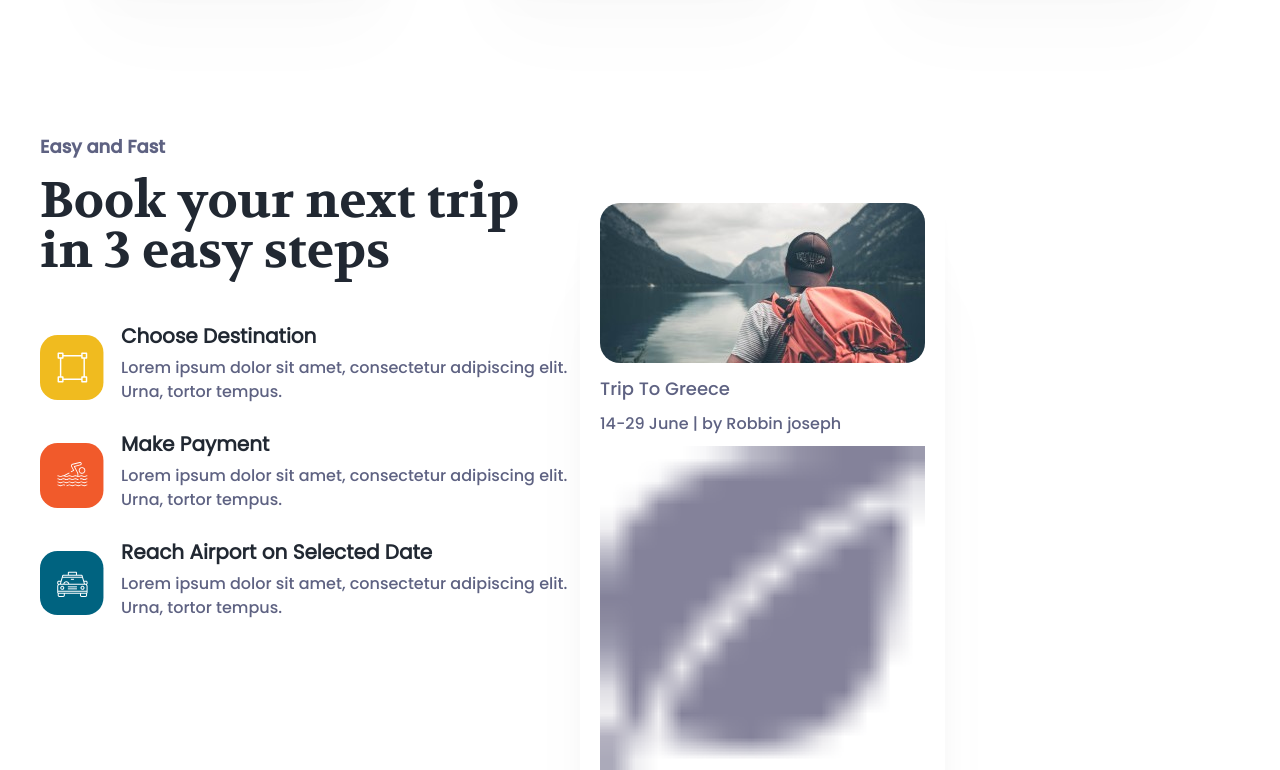
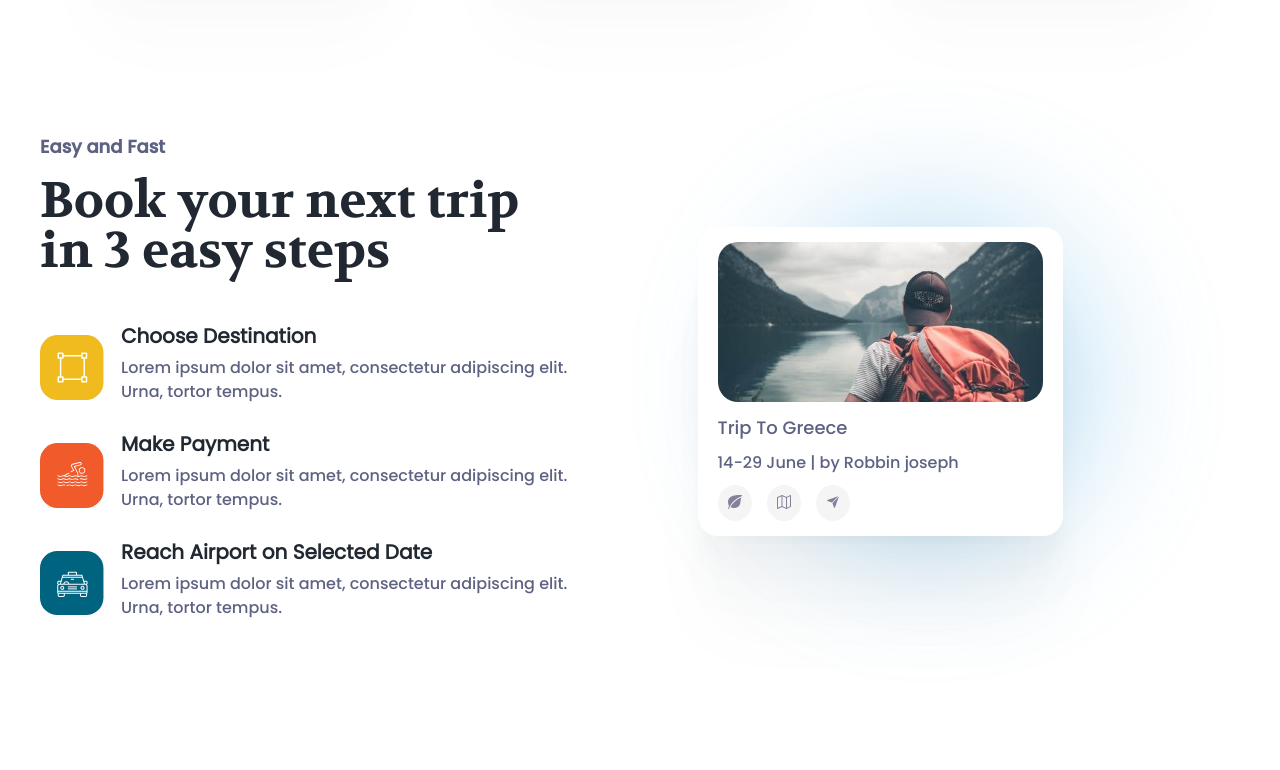
Before and after one commit to fahimfaisaal/jaddo, a website built with Vite: page src/index.html in a window 1280 px wide. Shown: the part 2320-3090 px from the top of the page. After the commit the page ends 3044 px from the top, so only its background shows below. Built offline with nearby package versions, Linux system fonts and the light colour scheme.

Commit message:
feat: add trip icon styles

```diff
--- a/src/styles/sectionStyles/trip.css
+++ b/src/styles/sectionStyles/trip.css
@@ -23,13 +23,16 @@
 }
 
 .trip__right {
-  margin: 5rem 0;
+  display: grid;
+  place-items: center;
+
+  flex-basis: 50%;
   position: relative;
 }
 
 .trip__right-overlap {
   position: absolute;
-  top: -50%;
+  left: 8%;
   z-index: -1;
 
   opacity: 0.5;
@@ -59,3 +62,19 @@
 .trip__right-card-title {
   font-size: 1.8rem;
 }
+
+.trip__right-card-icons {
+  display: flex;
+}
+
+.trip__right-card-icons > * ~ * {
+  margin-left: 1.5rem;
+}
+
+.leaf,
+.map,
+.send {
+  background-color: #f5f5f5;
+  padding: 1rem;
+  border-radius: 50%;
+}
```
